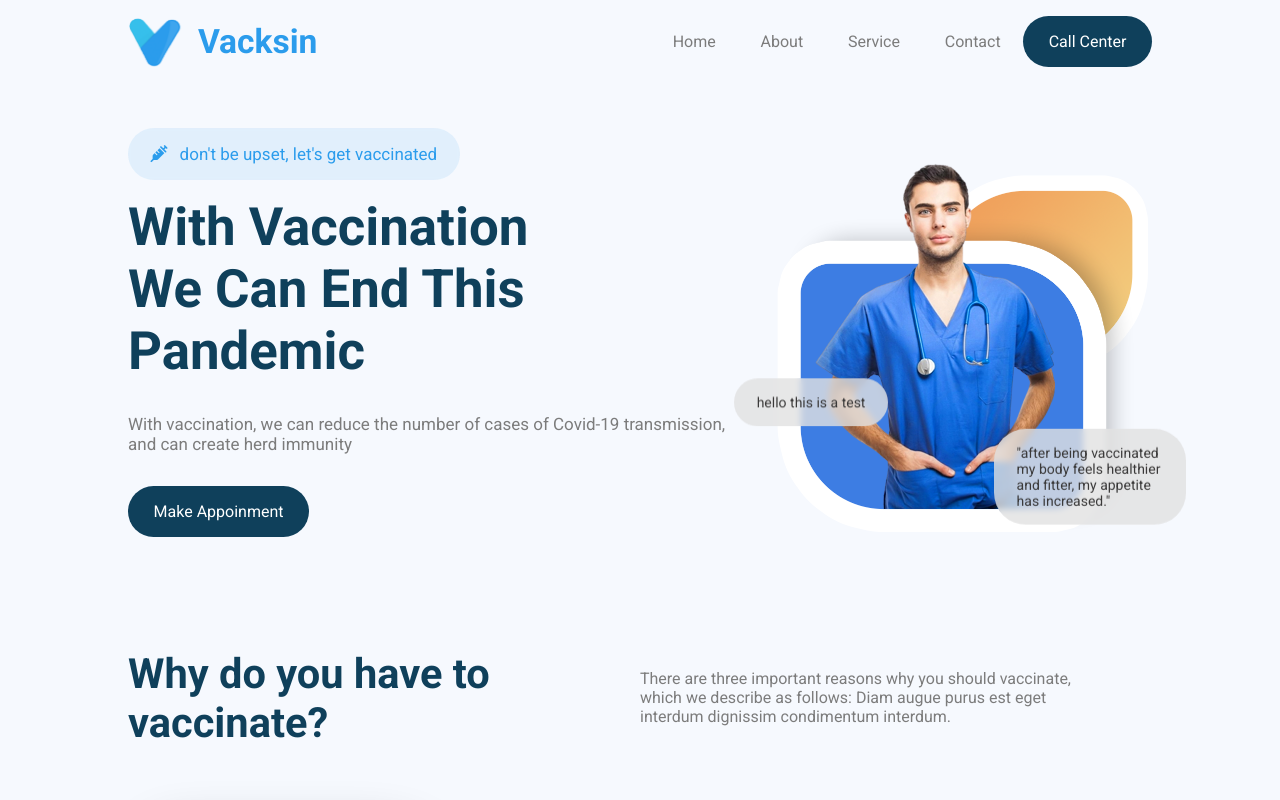
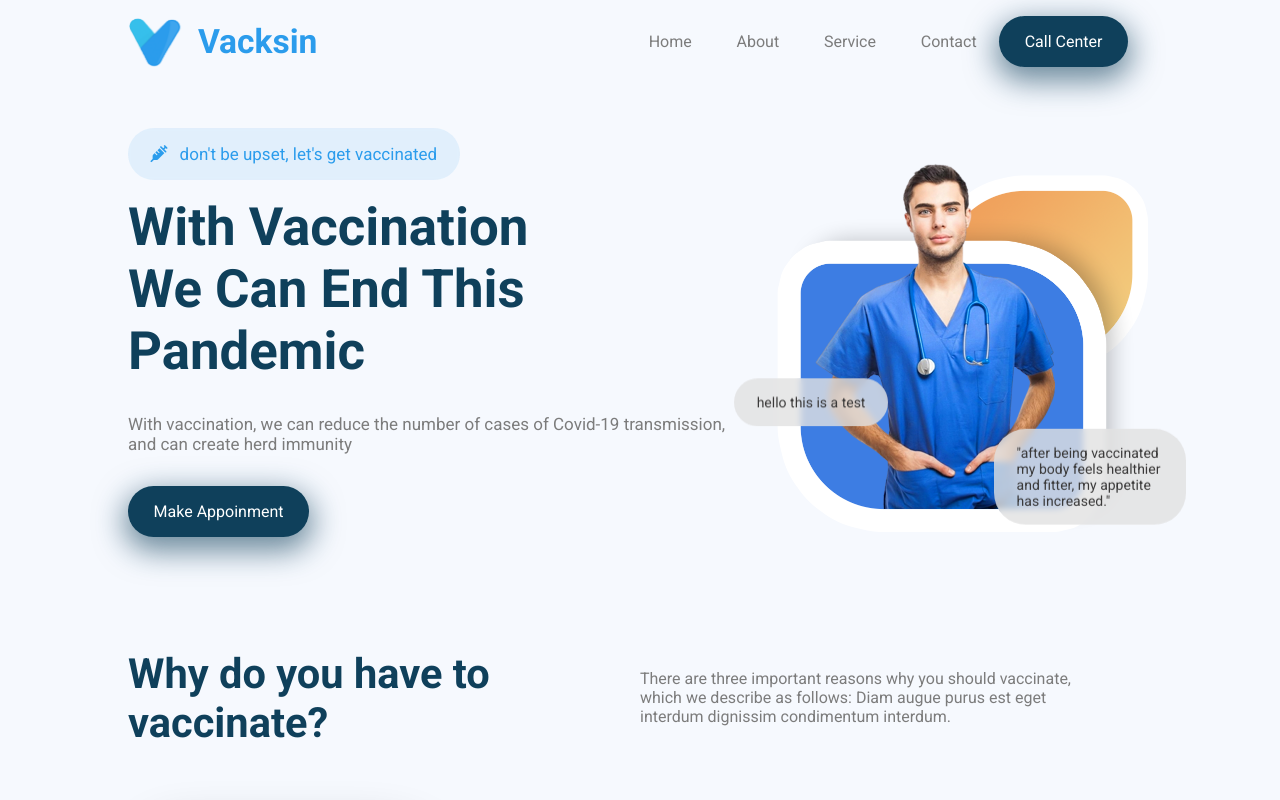
Before and after one commit to maissen/Vacksin, a plain HTML site: page index.html in a window 1280 px wide. Shown: the top 800 px of the page. Drawn offline with Linux system fonts and the light colour scheme.

Commit message:
Add box shadow to buttons.

```diff
--- a/assets/_functions.scss
+++ b/assets/_functions.scss
@@ -7,6 +7,7 @@
     transition: background-color $transition;
     text-decoration: none;
     border: none;
+    box-shadow: 0px 10px 30px 4px rgba($primary-color-2, .6);
 
     &:hover{
         background: $primary-color-2-hover;
--- a/sass/sass-partials/_header.scss
+++ b/sass/sass-partials/_header.scss
@@ -65,6 +65,7 @@
 
                 &:nth-child(5){
                     @include action-button();
+                    margin-right: 1.5rem;
                 }
             }
         }
```
Also changed, not shown: css/main.css, 1 other file.
